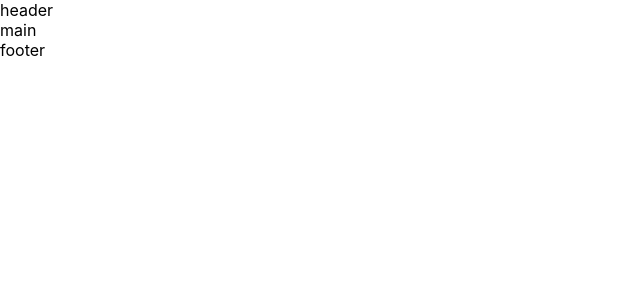
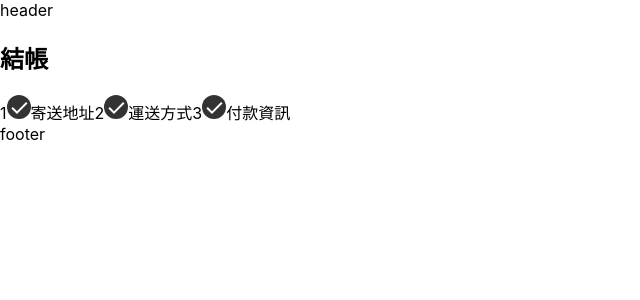
Before and after one commit to Yoruyeh/alpha_shop, a React (Create React App) app: page / in a window 1280 px wide. Shown: the top 300 px of the page, without its empty margins (0-640 px from the left). Built offline with nearby package versions, Linux system fonts and the light colour scheme.

Commit message:
add step_progress to register.js and then add to main.js

```diff
--- a/src/App.js
+++ b/src/App.js
@@ -1,10 +1,11 @@
-
+import React from "react";
+import Main from "./components/main";
 
 function App() {
   return (
     <div className="App">
       <header>header</header>
-      <main>main</main>
+      <Main class="site-main"/>
       <footer>footer</footer>
     </div>
   );
--- /dev/null
+++ b/src/components/main.js
@@ -0,0 +1,11 @@
+import Register from "./register";
+
+function Main() {
+  return (
+    <div class="main-container">
+      <Register />
+    </div>
+  )
+}
+
+export default Main;
--- /dev/null
+++ b/src/components/register.js
@@ -0,0 +1,12 @@
+import StepProgress from "./step_progress"
+
+
+function Register() {
+  return (
+    <section class="register-container col col-lg-6 col-sm-12" data-phase="1" data-total-price="0">
+      <StepProgress />
+    </section>
+  )
+}
+
+export default Register;
--- a/src/components/step_progress.js
+++ b/src/components/step_progress.js
@@ -0,0 +1,31 @@
+import { ReactComponent as PGCompleteIcon} from '../icons/pg-complete.svg'
+
+function Progress({number, phase, step}) {
+  return (
+    <>
+    <span className="progress-group" data-phase={phase}>
+      <span className="progress-icon">
+        <span className="text">{number}</span>
+          <PGCompleteIcon className="icon cursor-point"/>
+      </span>
+      <span className="progress-label">{step}</span>
+    </span>
+    {number !== 3 && (
+      <span className="progress-bar" data-order={number}></span>
+    )}
+    </>
+  )
+}
+
+export default function StepProgress() {
+  return(
+<>
+  <h2 className="register-title col col-12">結帳</h2>
+  <section className="progress-container col col-12">
+    <Progress number={1} phase={'address'} step={'寄送地址'}/>
+    <Progress number={2} phase={'shipping'} step={'運送方式'}/>
+    <Progress number={3} phase={'credit-card'} step={'付款資訊'}/>
+  </section>
+  </>
+  )
+}
```
